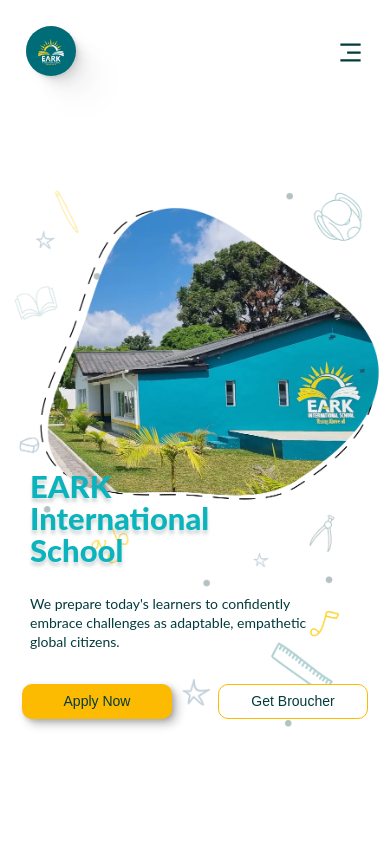
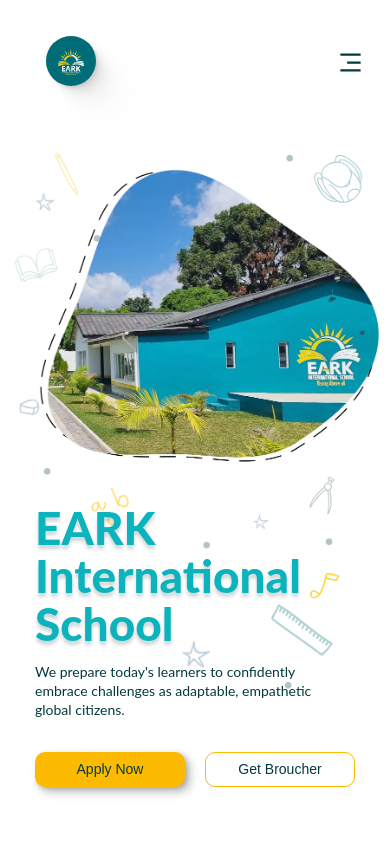
Before and after one commit to Gopi7104/EARK-website, a React (Create React App) app in the folder website/frontend/: page / in a window 390 px wide. Shown: the top 844 px of the page. Built offline with nearby package versions, Linux system fonts and the light colour scheme; a web font is replaced by a local one.

Commit message:
home changes

```diff
--- a/website/frontend/src/components/Navigation/Navigation.jsx
+++ b/website/frontend/src/components/Navigation/Navigation.jsx
@@ -17,9 +17,11 @@
   return (
     <div className="eark__navbar">
       <div className="eark__navbar-links">
+        <a href="/">
         <div className="eark__navbar-links_logo">
           <img src={logo} alt="Logo" />
         </div>
+        </a>
         <div className="eark__navbar-links_container">
           {links.map(({ href, text }) => (
             <p key={href}>
--- a/website/frontend/src/pages/Home/Home.css
+++ b/website/frontend/src/pages/Home/Home.css
@@ -7,19 +7,17 @@
     background-image: url('../../assets/hero_img_with_pattern.webp');
     background-size: contain;
     background-repeat: no-repeat;
-    height: 157vh;
+    height: 144vh;
     background-position: right;
-    margin-top: -30px;
 }
 
 .home_scl_name{
     display: flex;
     font-family: 'Satoshi', sans-serif;
-    position: absolute;
     width: 551px;
     height: 267px;
-    left: 99.3px;
-    top: 320px;
+    padding-left: 99px;
+    padding-top: 11rem;
 }
 .scl_name{
     font-size: 86px;
@@ -30,11 +28,9 @@
 }
 
 .home_description{
-    position: relative;
-    width: 517.72px;
+    width: 500px;
     height: 90px;
-    left: 99.3px;
-    top: 535px;
+    margin: 50px 0px 0px 99px ;
     font-family: 'Inter';
     font-style: normal;
     font-weight: 400;
@@ -45,7 +41,7 @@
 .home_img_btns{
     display: flex;
     flex-direction: column;
-    margin-top: 610px;
+    margin-top: 70px;
     padding-left: 99.3px;
 }
 
@@ -183,25 +179,31 @@
     cursor: pointer;
 }
 
+@media(max-width:1440px){
+    .home_hero_container{
+        height: 107vh;
+    }
+}
+
 @media(max-width:1030px){
     .home_hero_container{
-        height: 117vh;
+        height: 88vh;
     }
     .scl_name{
         font-size: 60px;
         font-weight: 800;
     }
     .home_scl_name{
-        top: 240px;
+        padding-top: 125px;
     }
     .home_description{
-        top: 340px;
+        margin-top: -50px;
         font-size: 20px;
-        width: 400.72px;
+        width: 300px;
         line-height: 25px;
     }
     .home_img_btns{
-        margin-top: 365px;
+        margin-top: 35px;
     }
     .home_apply_btn,.home_broucher_btn{
         width: 300px;
@@ -246,25 +248,25 @@
 
 @media(max-width:780px){
     .home_hero_container{
-        height: 90vh;
+        height: 88vh;
     }
     .scl_name{
         font-size: 46px;
-        font-weight: 800;
+        font-weight: 7800;
     }
     .home_scl_name{
-        top: 200px;
-        left: 48.37px;
+        padding-top: 90px;
+        padding-left: 48px;
     }
     .home_description{
-        top: 250px;
-        font-size: 20px;
-        width: 295.95px;
+        margin-top: -100px;
+        font-size: 18px;
+        width: 280px;
         line-height: 24px;
-        left: 48.37px;
+        margin-left: 48px;
     }
     .home_img_btns{
-        margin-top: 290px;
+        margin-top: 25px;
         padding-left: 48.37px;
     }
     .home_apply_btn,.home_broucher_btn{
@@ -278,7 +280,7 @@
         margin-top: 25px;
     }
     .home_content{
-        margin: -20px 46.33px 0px 46.33px;
+        margin: -50px 46.33px 0px 46.33px;
     }
     .home_content_heaing{
         font-weight: 600;
@@ -289,7 +291,7 @@
         font-weight: 400;
         font-size: 16px;
         line-height: px;
-        margin-top: 25px;
+        margin-top: 15px;
     }
     .home_para1,.home_para2{
         width: 100%;
@@ -328,23 +330,25 @@
     }
     .home_hero_container{
         background-image: url('../../assets/hero_img_mobile _with_pattern.webp');
+        margin-top: -80px;
     }
     .scl_name{
-        font-size: 31px;
+        font-size: 46px;
         font-weight: 800;
         text-shadow: 0px 4px 3.8px rgba(0, 44, 47, 0.2);
         /* margin-top: auto; */
 
     }
     .home_scl_name{
-        top: 470px;
-        left: 30px;
+        padding-top: 460px;
+        padding-left: 35px;
         line-height: 36px;
         width: 199px;
         height: 108px;
     }
     .home_description{
-        top: 520px;
+        margin-top: 50px;
+        margin-left: 35px;
         font-size: 14px;
         width: 280px;
         line-height: 19px;
@@ -353,7 +357,8 @@
     .home_img_btns{
         display: flex;
         flex-direction: row;
-        padding: 230px 22px 0px 22px;
+        margin-top: 0px;
+        padding: 0px 35px;
         justify-content: space-between;
     }
 
@@ -367,7 +372,7 @@
         margin-top: 0px;
     }
     .home_content{
-        margin: 120px 30px 0px 30px;
+        margin: 65px 30px 0px 30px;
     }
     .home_content_heaing{
         font-size: 20px;
@@ -378,13 +383,13 @@
         font-size: 15px;
         font-weight: 400;
         line-height: 22px;
-        margin-top: 15px;
+        margin-top: 5px;
     }
     .home_para1,.home_para2{
         text-indent: 40px;
     }
     .home_form{
-        margin-top: 200px;
+        margin-top: 170px;
         margin-bottom: 20px;
     }
     .home_form input{
@@ -402,6 +407,9 @@
         font-size: 16px;
         margin-top: 30px;
     }
+    /* .home_form{
+        margin-top:0px;
+    } */
 }
 
 @media(max-width:324px){
```
